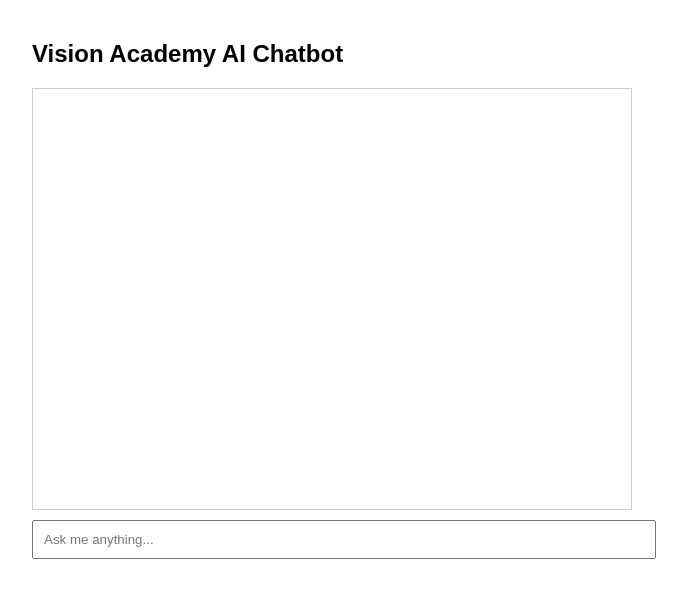
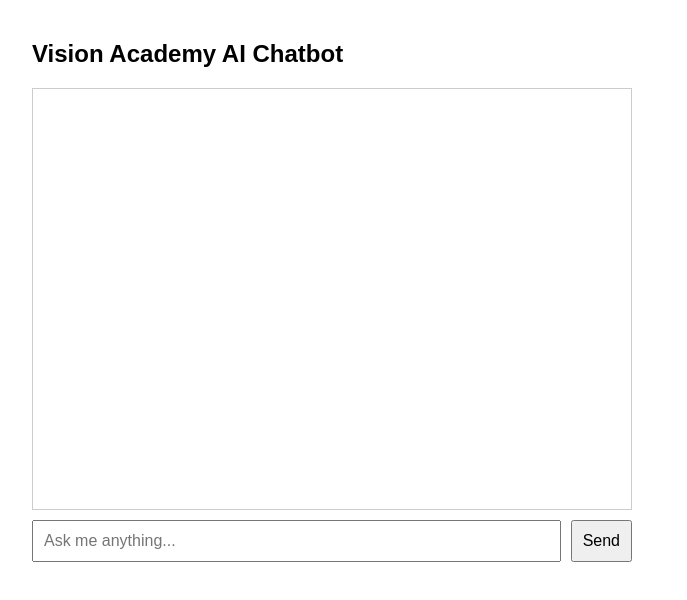
Before and after one commit to abrch63/chatbot, a plain HTML site: page index.html in a window 1280 px wide. Shown: the whole page, without its empty margins (308-995 px from the left). Drawn offline with Linux system fonts and the light colour scheme.

Commit message:
Update index.html

```diff
--- a/index.html
+++ b/index.html
@@ -6,19 +6,22 @@
   <title>Vision Academy AI Chatbot</title>
   <style>
     body { font-family: Arial; max-width: 600px; margin: auto; padding: 20px; }
-    #chat { border: 1px solid #ccc; padding: 10px; height: 400px; overflow-y: auto; }
-    #input { width: 100%; padding: 10px; margin-top: 10px; }
+    #chat { border: 1px solid #ccc; padding: 10px; height: 400px; overflow-y: auto; margin-bottom: 10px; }
+    #input, #send { padding: 10px; font-size: 16px; }
   </style>
 </head>
 <body>
   <h2>Vision Academy AI Chatbot</h2>
   <div id="chat"></div>
-  <input id="input" type="text" placeholder="Ask me anything..." />
+  <div style="display: flex; gap: 10px;">
+    <input id="input" type="text" placeholder="Ask me anything..." style="flex: 1;" />
+    <button id="send">Send</button>
+  </div>
 
-  <!-- Load Transformers.js (for running Phi-2 model) -->
+  <!-- Load Transformers.js -->
   <script src="https://cdn.jsdelivr.net/npm/@xenova/transformers@2.5.1/dist/transformers.min.js"></script>
 
-  <!-- Load main chatbot logic -->
+  <!-- Load chatbot logic -->
   <script type="module" src="chatbot.js"></script>
 </body>
 </html>
```
